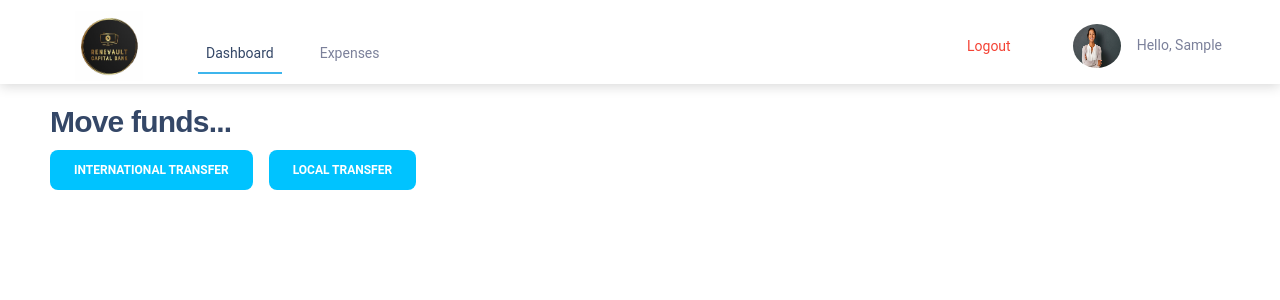
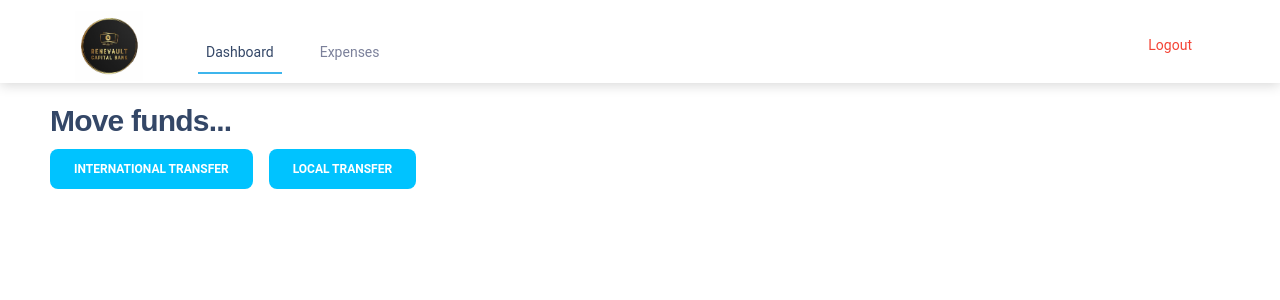
Before and after one commit to Justprince234/bank-demo, a Django app: page /payment/ in a window 1280 px wide. Shown: the top 300 px of the page. Run offline with Django 4.2, Linux system fonts and the light colour scheme; the visitor is signed in with stand-in values (Sample User, id 1); data comes from the database, SQL or seed files in the repository; some libraries are stand-ins or nearby versions.

Commit message:
updated payment template

```diff
--- a/templates/payment.html
+++ b/templates/payment.html
@@ -35,12 +35,7 @@
 
         <li class="nav-item dropdown">
 
-          <a class="nav-link  text-muted" href="{% url 'core:profile' %}" id="">
-              <img src="{% static 'img/upload-image.jpg' %}" class="rounded-circle px-3 py-2 text-white j_in_circle">Hello, {% for update in updates %}{{update.user.first_name}}{% endfor %}</a>
-          <!-- <div class="dropdown-menu" aria-labelledby="dropdownId">
-              <a class="dropdown-item" href="#">Action 1</a>
-              <a class="dropdown-item" href="#">Action 2</a>
-          </div> -->
+
       </li>
 
 
```
